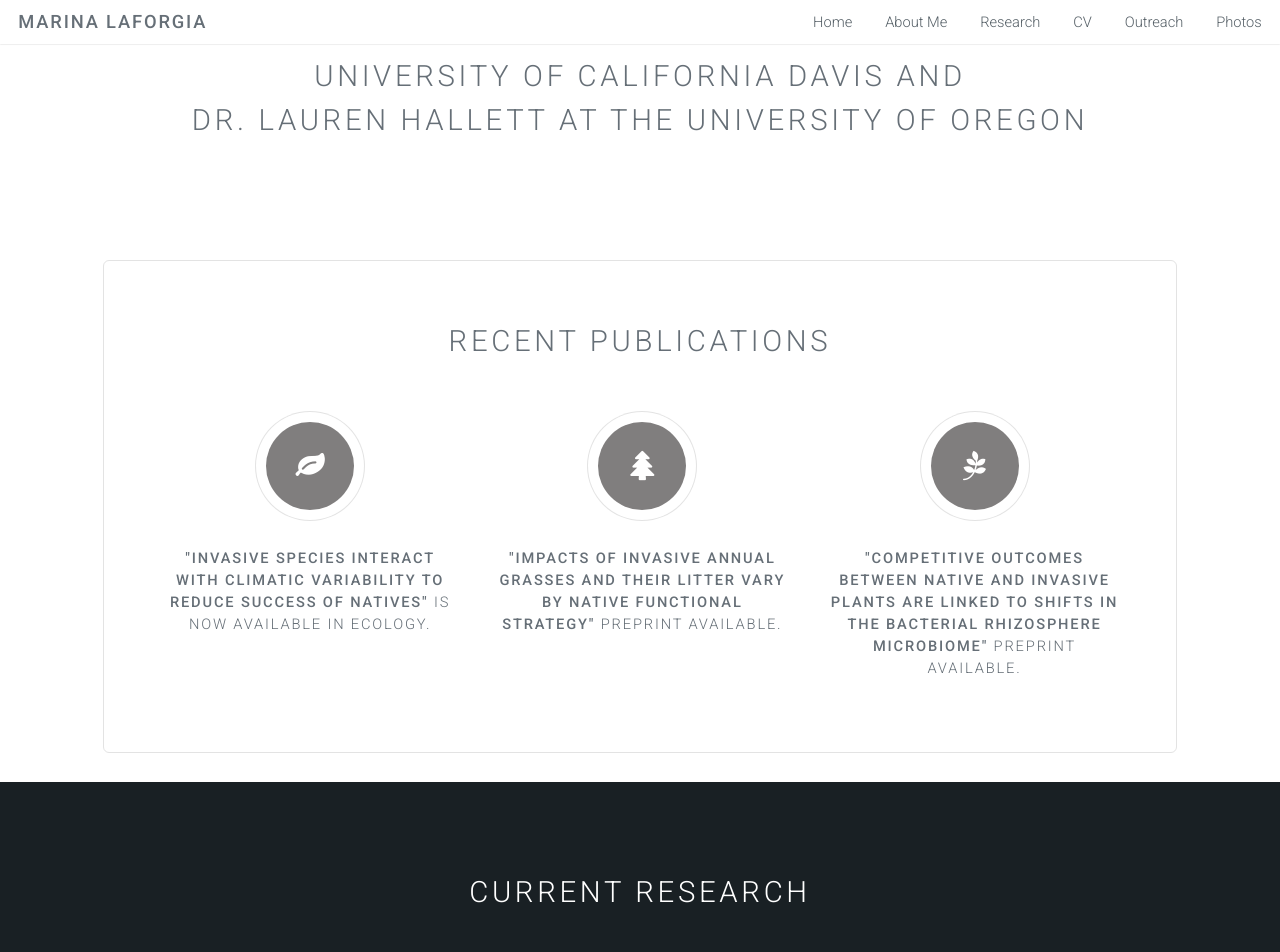
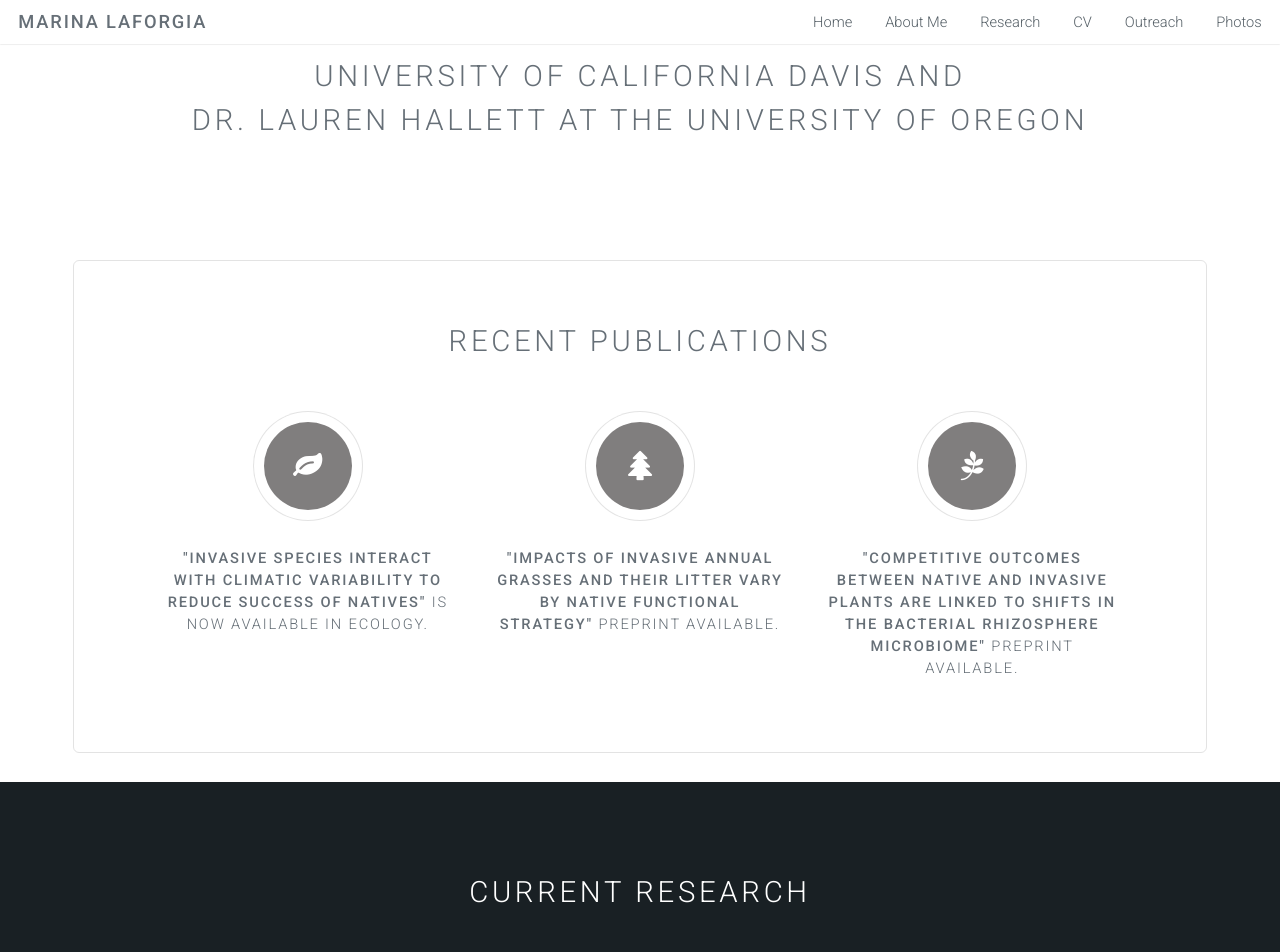
Before and after one commit to marinalaforgia/marinalaforgia.github.io, a Jekyll site: the page built from index.html, in a window 1280 px wide and 1400 px high, scrolled down 437 px. Shown: the top 952 px of the window. Built offline with Jekyll 4.4.1, drawn with Linux system fonts in a browser that asks for light colours; grey boxes are pictures that could not be loaded.

Commit message:
Update style.css

```diff
--- a/css/style.css
+++ b/css/style.css
@@ -406,8 +406,8 @@
 		border-radius: 6px;
 		border: solid 1px rgba(144, 144, 144, 0.25);
 		margin-bottom: 2em;
-		margin-right: 7em;
-		margin-left: 7em;
+		margin-right: 5em;
+		margin-left: 5em;
 		padding: 4em;
 	}
 
```
